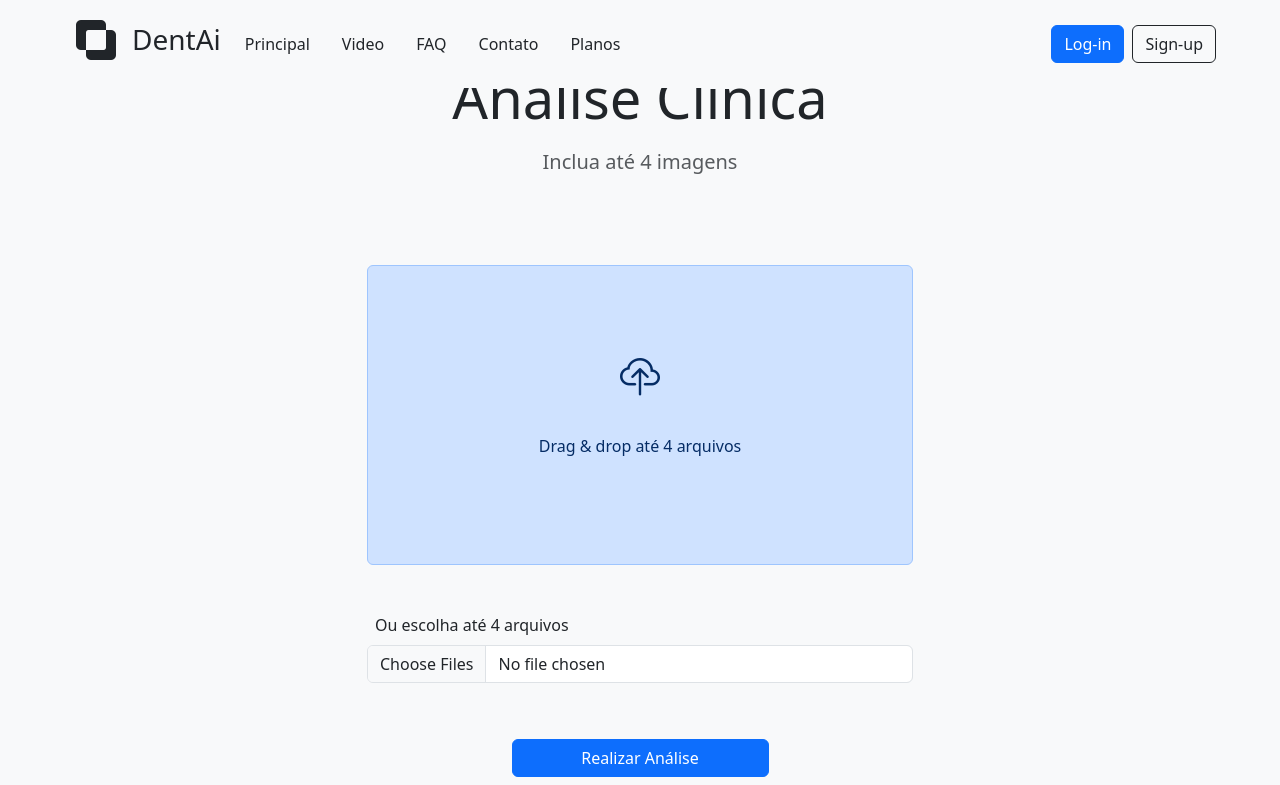
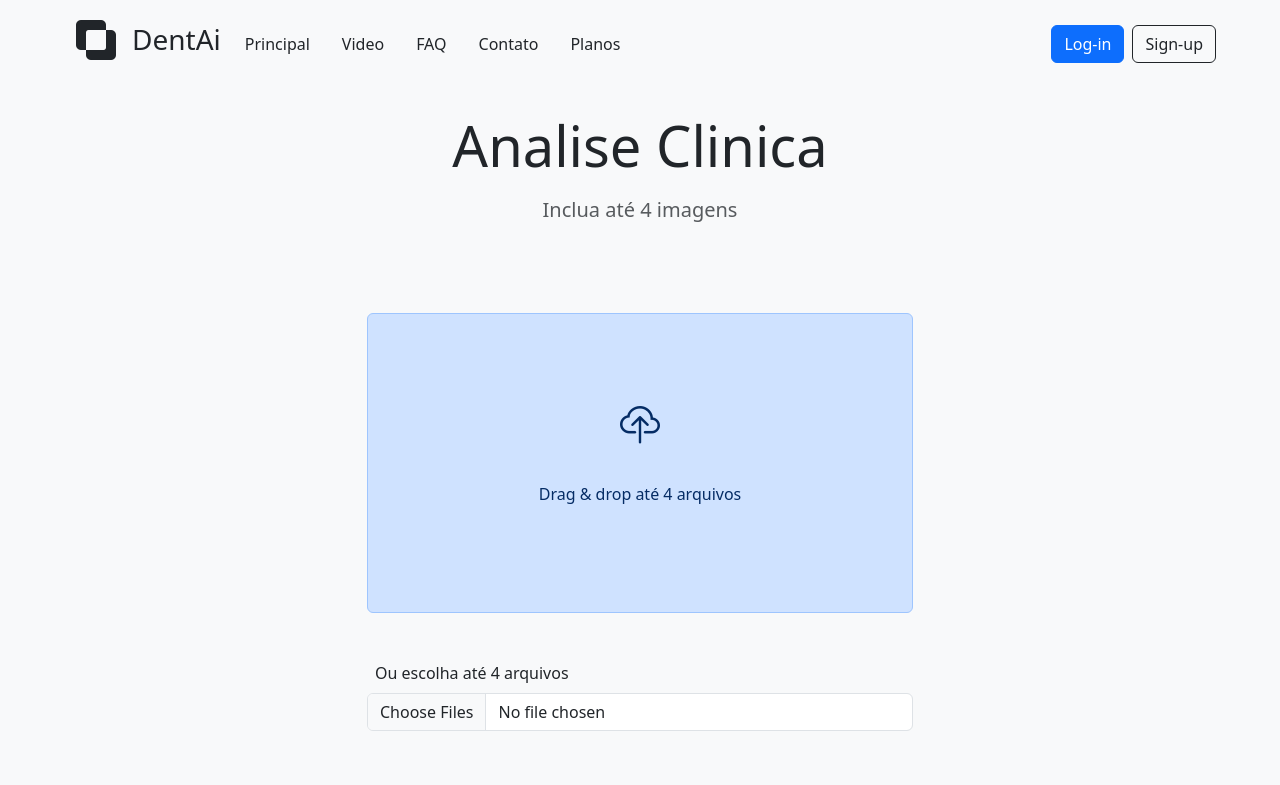
Before and after one commit to guisazevedo/dent_dev, a React (Vite) app: page /clinico in a window 1280 px wide. Shown: the top 785 px of the page. Built offline with nearby package versions, Linux system fonts and the light colour scheme.

Commit message:
last 30.05

```diff
--- a/src/02_blocks/Clinico.tsx
+++ b/src/02_blocks/Clinico.tsx
@@ -1,6 +1,6 @@
 const Clinico = () => {
   return (
-    <div className="container">
+    <div className="pt-5 container">
       <div className="row justify-content-center">
         <div className="col-lg-6 col-md-8">
           <div className="p-3 pb-md-4 text-center mt-5">
```
